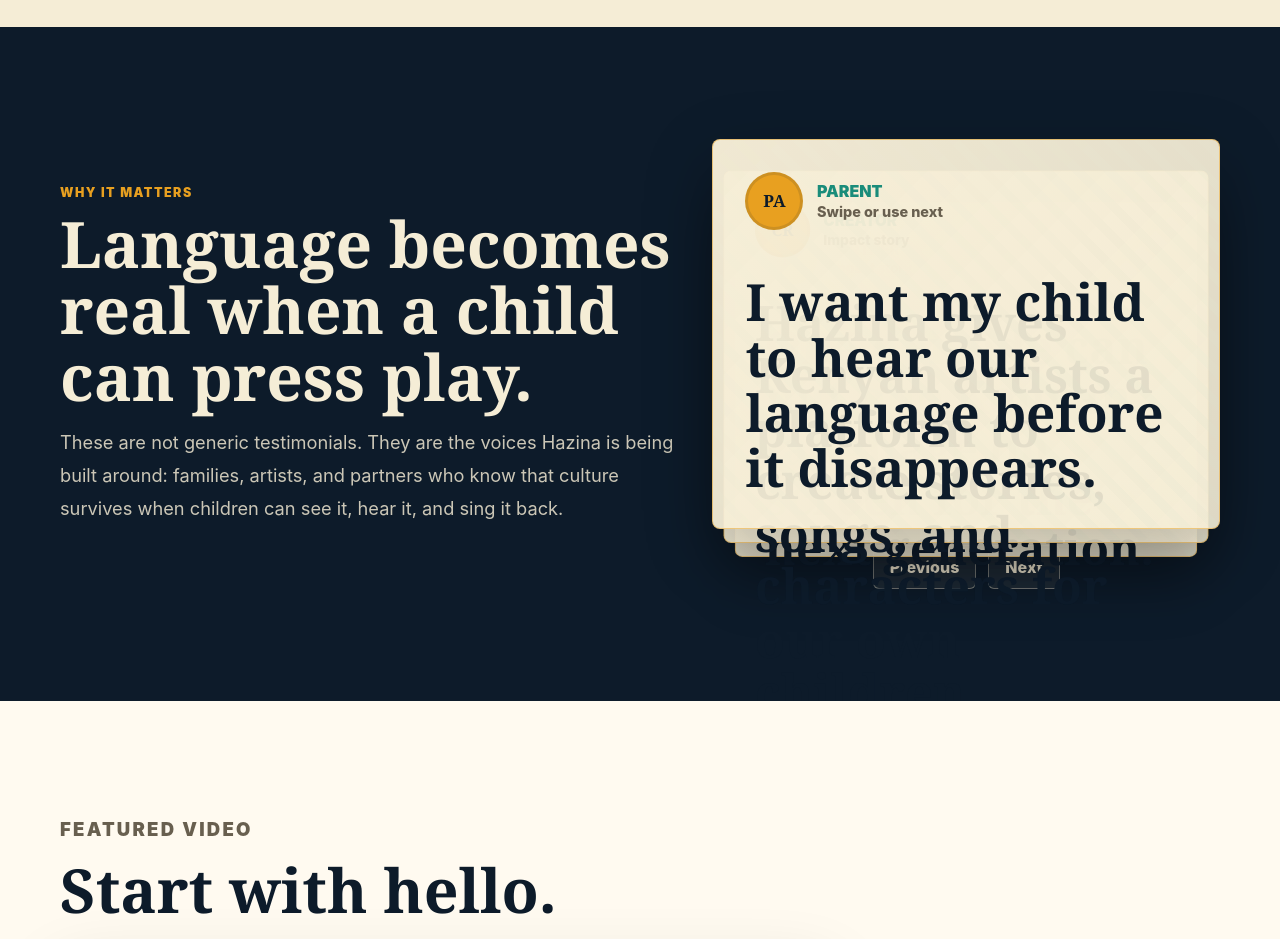
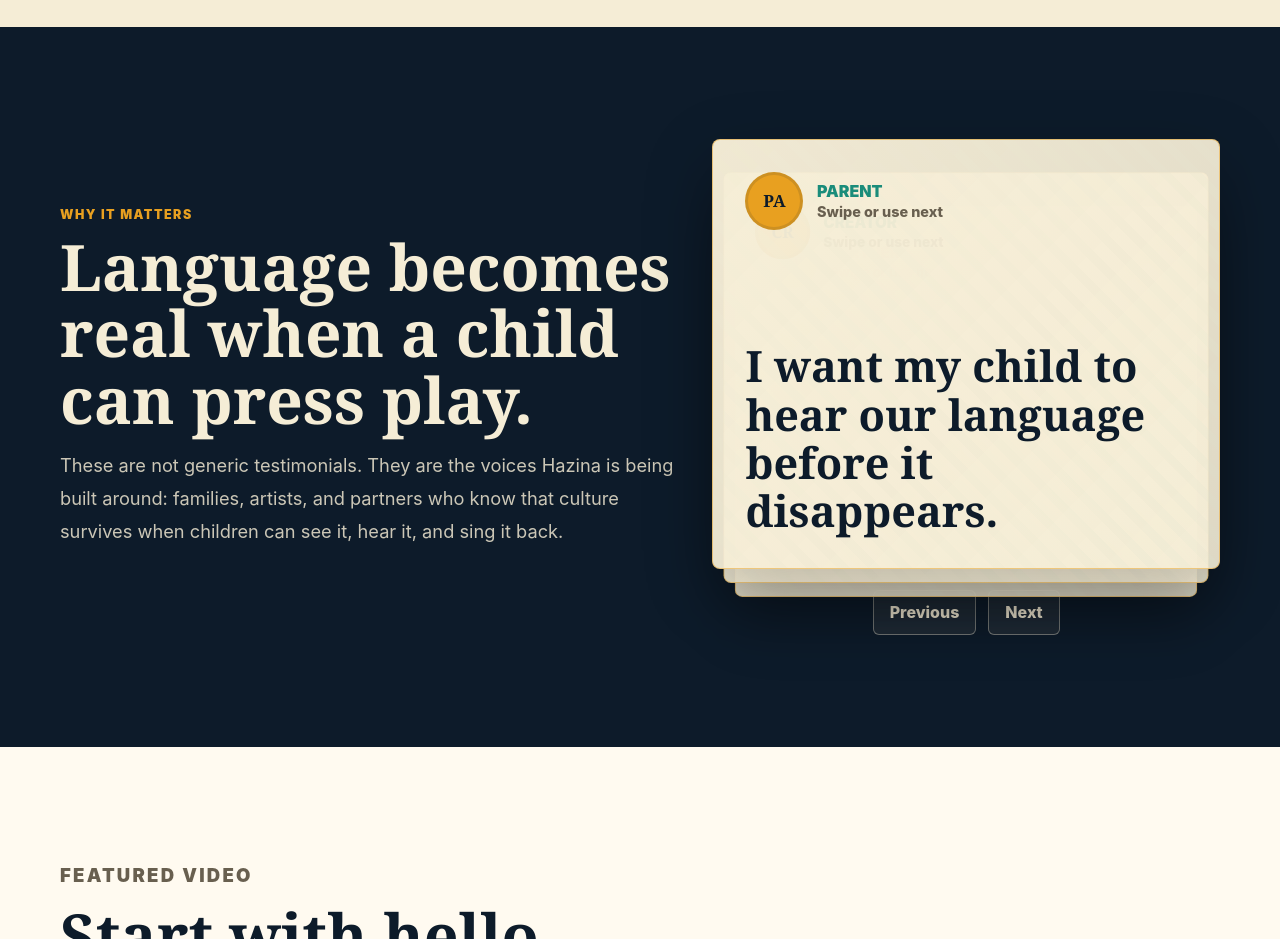
Before and after one commit to hazina730/HAZINA, a React (Vite) app: page / in a window 1280 px wide. Shown: the part 2240-3179 px from the top of the page. Built offline with nearby package versions, Linux system fonts and the light colour scheme.

Commit message:
Fix impact card stack overlap

```diff
--- a/src/App.tsx
+++ b/src/App.tsx
@@ -495,6 +495,7 @@ function ImpactStoryCard({
       }}
       transition={{ type: "spring", stiffness: 230, damping: 26 }}
       tabIndex={0}
+      aria-hidden={!isFront}
       aria-label={`${card.role} impact story: ${card.quote}`}
     >
       <div className="impact-card-header">
@@ -503,10 +504,10 @@ function ImpactStoryCard({
         </span>
         <div>
           <p>{card.role}</p>
-          <span>{isFront ? "Swipe or use next" : "Impact story"}</span>
+          <span>Swipe or use next</span>
         </div>
       </div>
-      <blockquote>{card.quote}</blockquote>
+      {isFront && <blockquote>{card.quote}</blockquote>}
     </motion.article>
   );
 }
--- a/src/styles.css
+++ b/src/styles.css
@@ -520,12 +520,12 @@ h1 {
 
 .impact-controls {
   display: grid;
-  gap: 1rem;
+  gap: 1.35rem;
 }
 
 .impact-stack {
   position: relative;
-  min-height: 330px;
+  min-height: 420px;
   touch-action: pan-y;
 }
 
@@ -544,6 +544,11 @@ h1 {
   color: var(--navy);
   padding: clamp(1.15rem, 5vw, 2rem);
   transform-origin: center bottom;
+  overflow: hidden;
+}
+
+.impact-card:not(.is-front) {
+  pointer-events: none;
 }
 
 .impact-card:focus-visible {
@@ -594,12 +599,12 @@ h1 {
 }
 
 .impact-card blockquote {
-  margin: 2.5rem 0 0;
+  margin: 2rem 0 0;
   color: var(--navy);
   font-family: Georgia, "Times New Roman", serif;
-  font-size: clamp(1.75rem, 7vw, 3.2rem);
+  font-size: clamp(1.75rem, 5vw, 2.7rem);
   font-weight: 800;
-  line-height: 1.08;
+  line-height: 1.12;
 }
 
 .impact-actions {
@@ -970,11 +975,11 @@ h1 {
   }
 
   .impact-stack {
-    min-height: 390px;
+    min-height: 430px;
   }
 
   .impact-card {
-    min-height: 350px;
+    min-height: 360px;
   }
 
   .card-grid.four {
```
